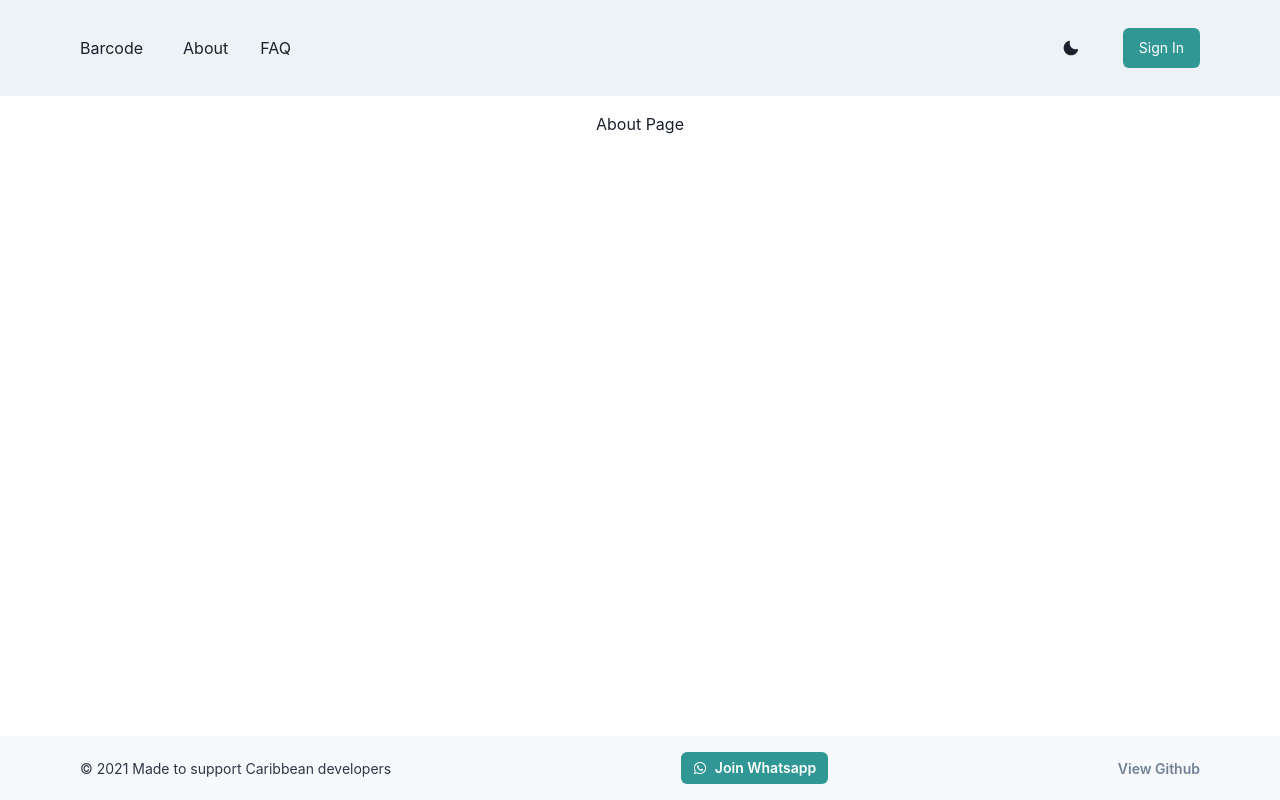
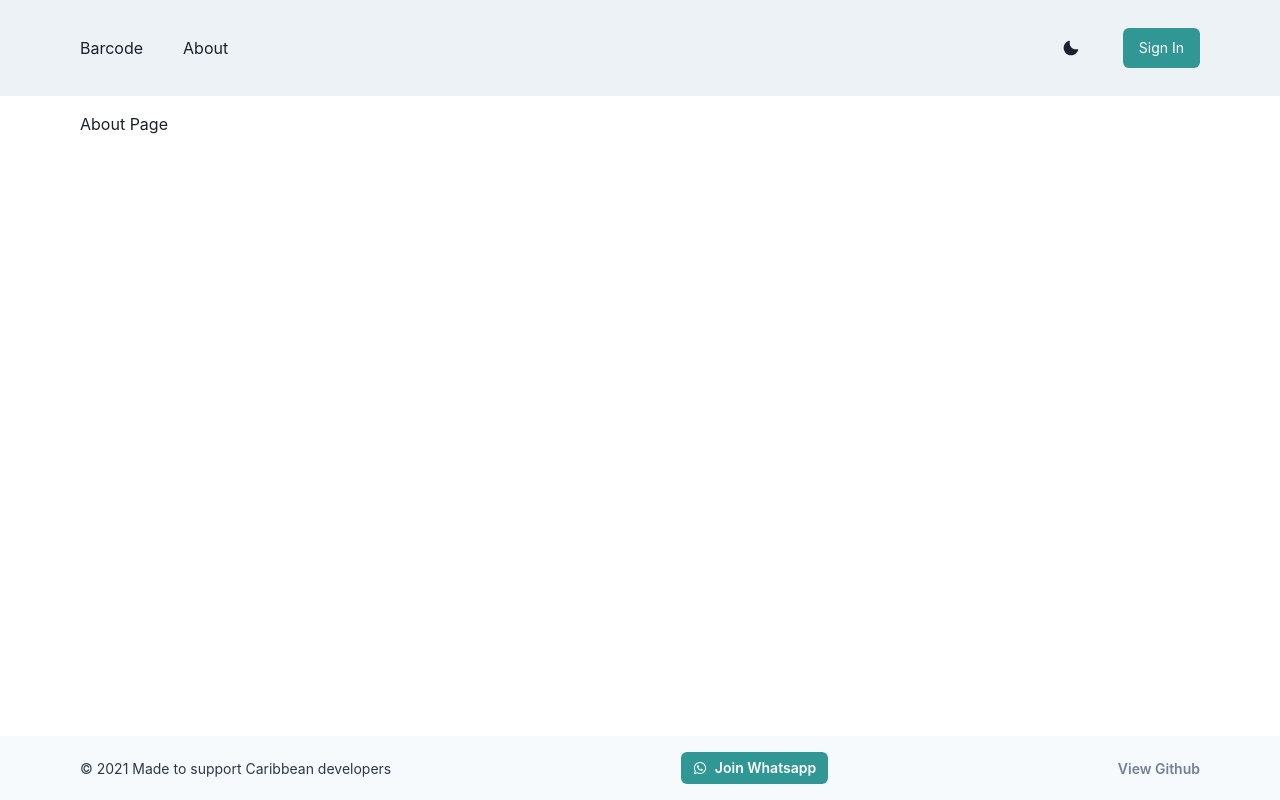
Before and after one commit to sajclarke/barcode-website, a Next.js app: page /about in a window 1280 px wide. Built offline with nearby package versions, Linux system fonts and the light colour scheme; no server answers.

Commit message:
chore: modify navbar link styles and pagewrapper styles

```diff
--- a/components/Navbar.tsx
+++ b/components/Navbar.tsx
@@ -20,7 +20,14 @@ import {
 } from '@chakra-ui/react'
 import { MoonIcon, SunIcon } from '@chakra-ui/icons'
 import { useAuth } from '@context/auth'
-const NavLink = ({ children }: { children: ReactNode }) => (
+
+const NavLink = ({
+  children,
+  linkTo,
+}: {
+  children: ReactNode
+  linkTo: string
+}) => (
   <Link
     px={2}
     py={1}
@@ -29,7 +36,7 @@ const NavLink = ({ children }: { children: ReactNode }) => (
       textDecoration: 'none',
       bg: useColorModeValue('gray.200', 'gray.700'),
     }}
-    href={'#'}
+    href={`/${linkTo.toLowerCase()}`}
   >
     {children}
   </Link>
@@ -41,7 +48,7 @@ export default function Navbar() {
   // Destructure login and logout functions.
   const { login, logout, user } = useAuth()
 
-  const Links = ['About', 'FAQ']
+  const Links = ['About']
 
   return (
     <>
@@ -69,7 +76,9 @@ export default function Navbar() {
                 display={{ base: 'none', md: 'flex' }}
               >
                 {Links.map((link) => (
-                  <NavLink key={link}>{link}</NavLink>
+                  <NavLink key={link} linkTo={link}>
+                    {link}
+                  </NavLink>
                 ))}
               </HStack>
             </HStack>
--- a/components/PageWrapper.tsx
+++ b/components/PageWrapper.tsx
@@ -19,7 +19,6 @@ export default function Layout({ children }: LayoutProps) {
         flex="1"
         spacing={4}
         justify={{ base: 'center', md: 'space-between' }}
-        align={{ base: 'center', md: 'center' }}
       >
         {children}
       </Container>
```
